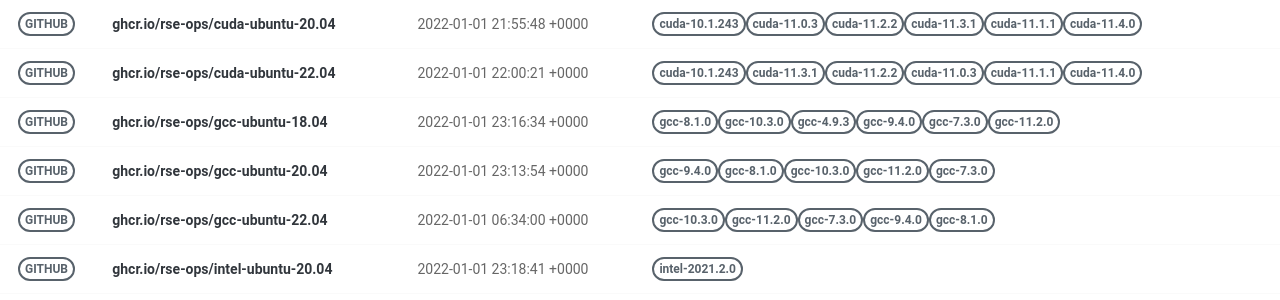
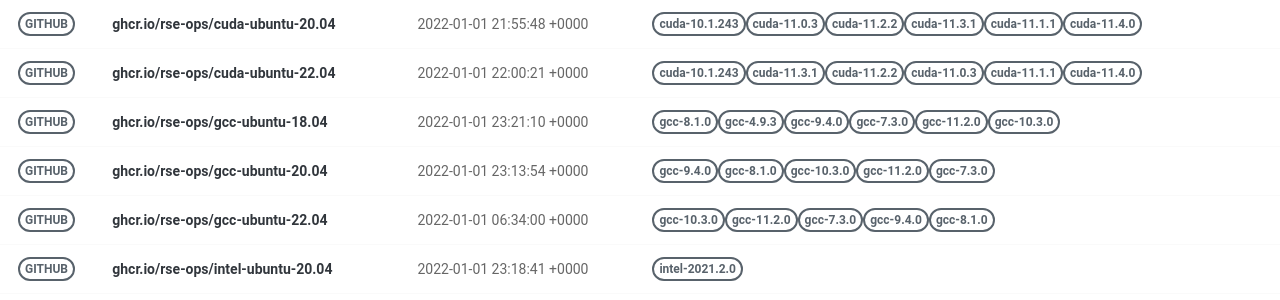
Before and after one commit to rse-ops/docker-images, a Jekyll site: the page built from pages/index.md, in a window 1280 px wide. Shown: the part 277-577 px from the top of the page. Built offline with Jekyll 4.4.1, drawn with Linux system fonts in a browser that asks for light colours; nearby versions of some CDN libraries.

Commit message:
Automated push to update library 2022-01-01

```diff
--- a/_library/ghcr.io-rse-ops-gcc-ubuntu-18.04.md
+++ b/_library/ghcr.io-rse-ops-gcc-ubuntu-18.04.md
@@ -1,7 +1,7 @@
 ---
 layout: container
 name: ghcr.io/rse-ops/gcc-ubuntu-18.04
-updated_at: 2022-01-01 23:16:34.210295
+updated_at: 2022-01-01 23:21:10.214254
 
 
 container_url: https://github.com/orgs/rse-ops/packages/container/package/gcc-ubuntu-18.04
@@ -24,5 +21,8 @@ versions:
  - tag: gcc-11.2.0
    dockerfile: https://github.com/rse-ops/docker-images/blob/main/ubuntu/gcc/Dockerfile
    manifest: https://crane.ggcr.dev/manifest/ghcr.io/rse-ops/gcc-ubuntu-18.04:gcc-11.2.0
+ - tag: gcc-10.3.0
+   dockerfile: https://github.com/rse-ops/docker-images/blob/main/ubuntu/gcc/Dockerfile
+   manifest: https://crane.ggcr.dev/manifest/ghcr.io/rse-ops/gcc-ubuntu-18.04:gcc-10.3.0
 
 ---
```
Also changed, not shown: other parts of _library/ghcr.io-rse-ops-gcc-ubuntu-18.04.md (+0 -3 lines).
